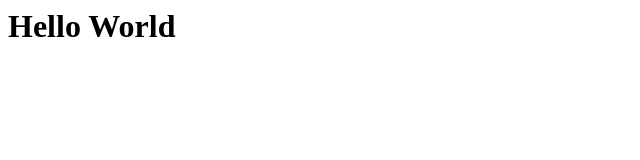
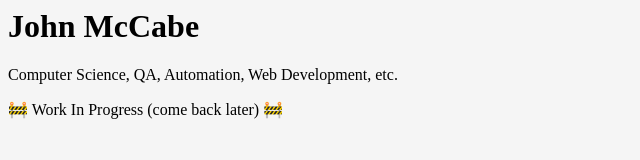
Before and after one commit to johnpmccabe/html_profile, a plain HTML site: page index.html in a window 1280 px wide. Shown: the whole page, without its empty margins (0-640 px from the left). Drawn offline with Linux system fonts and the light colour scheme.

Commit message:
Update index.html
add some styles

```diff
--- a/index.html
+++ b/index.html
@@ -1,6 +1,15 @@
 <html>
-  <head></head>
+  <head>
+    <title>🚧 John McCabe 💻🧪</title>
+    <style>
+      body {
+        background-color: whitesmoke;
+      }
+    </style>
+  </head>
   <body>
-    <h1>Hello World</h1>
+    <h1>John McCabe</h1>
+    <p>Computer Science, QA, Automation, Web Development, etc.</p>
+    <p>🚧 Work In Progress (come back later) 🚧</p>
   </body>
 </html>
```
